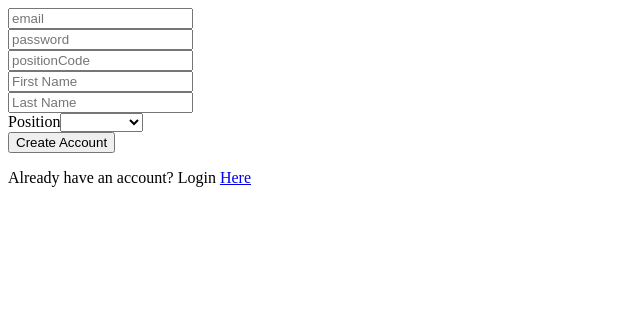
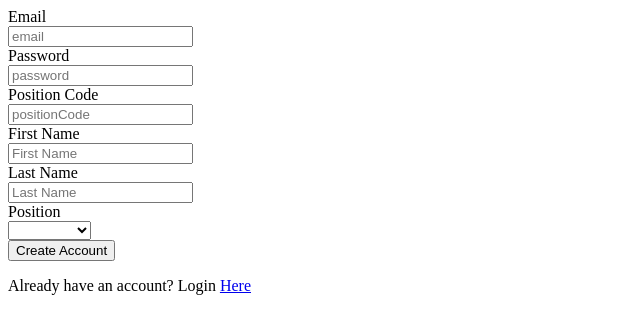
Before and after one commit to MattyJ10/BugReporter, an Angular app in the folder Coen174Frontend/: page /#/createAccount in a window 1280 px wide. Shown: the top 334 px of the page, without its empty margins (0-640 px from the left). Built offline with nearby package versions, Linux system fonts and the light colour scheme.

Commit message:
“updates”

```diff
--- a/Coen174Frontend/src/app/create-account/create-account.component.css
+++ b/Coen174Frontend/src/app/create-account/create-account.component.css
@@ -1,4 +1,8 @@
 input {
+	display: block;
+}
+
+label {
 	display: block;
 }
 
--- a/Coen174Frontend/src/app/create-account/create-account.component.html
+++ b/Coen174Frontend/src/app/create-account/create-account.component.html
@@ -1,9 +1,14 @@
 <div class="createAccount">
 	<form (submit)="createAccount()">
+		<label>Email</label>
 		<input type="email" name="email" [(ngModel)]="account.email" placeholder="email" required>
+		<label>Password</label>
 		<input type="password" name="password" [(ngModel)]="account.password" placeholder="password" required>
+		<label>Position Code</label>
 		<input type="password" name="positionCode" [(ngModel)]="account.positionCode" placeholder="positionCode" required>
+		<label>First Name</label>
 		<input type="text" name="firstName" [(ngModel)]="account.firstName" placeholder="First Name" required>
+		<label>Last Name</label>
 		<input type="text" name="lastName" [(ngModel)]="account.lastName" placeholder="Last Name" required>
 		<label>Position</label>
 		<select [(ngModel)]="account.position" name="kind">
```
Also changed, not shown: 2 other files (tests, documents, lock files or other folders).
